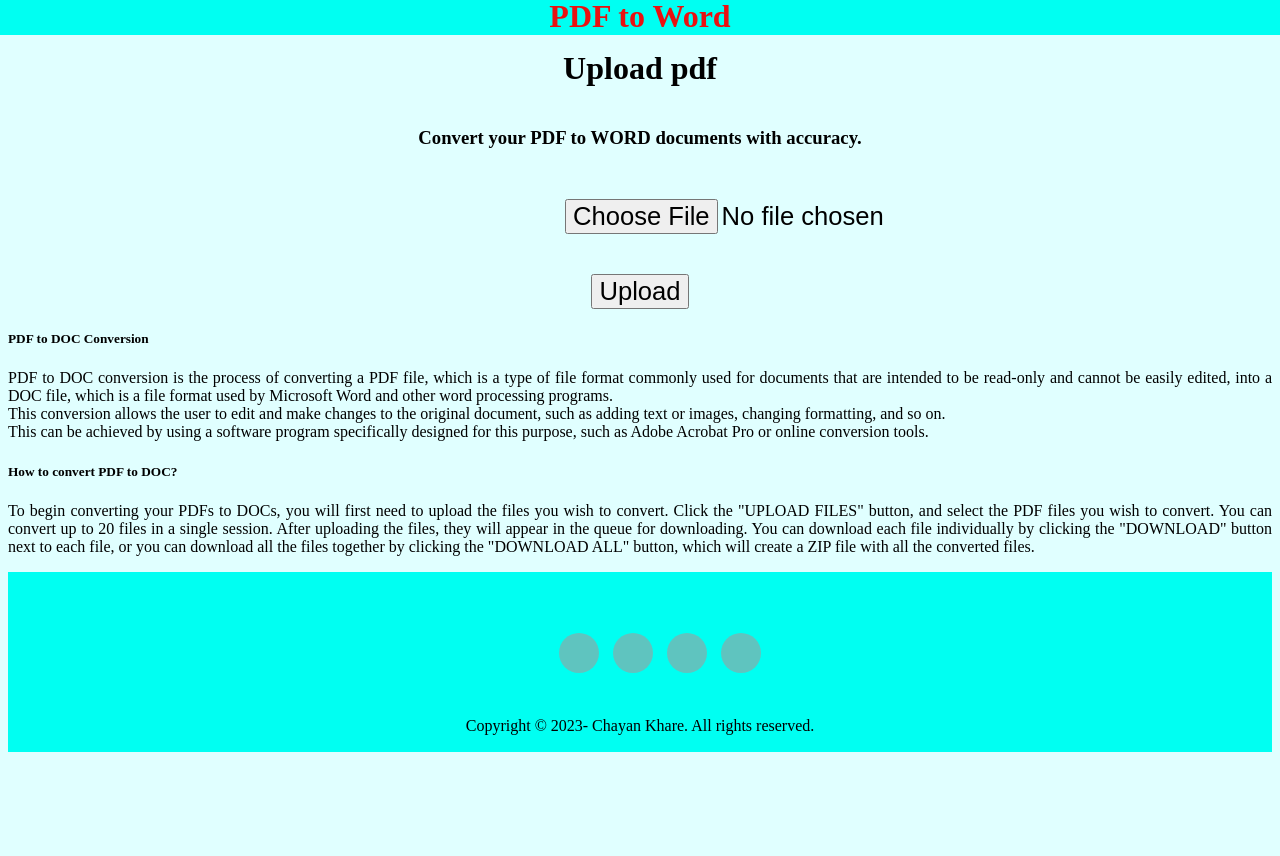
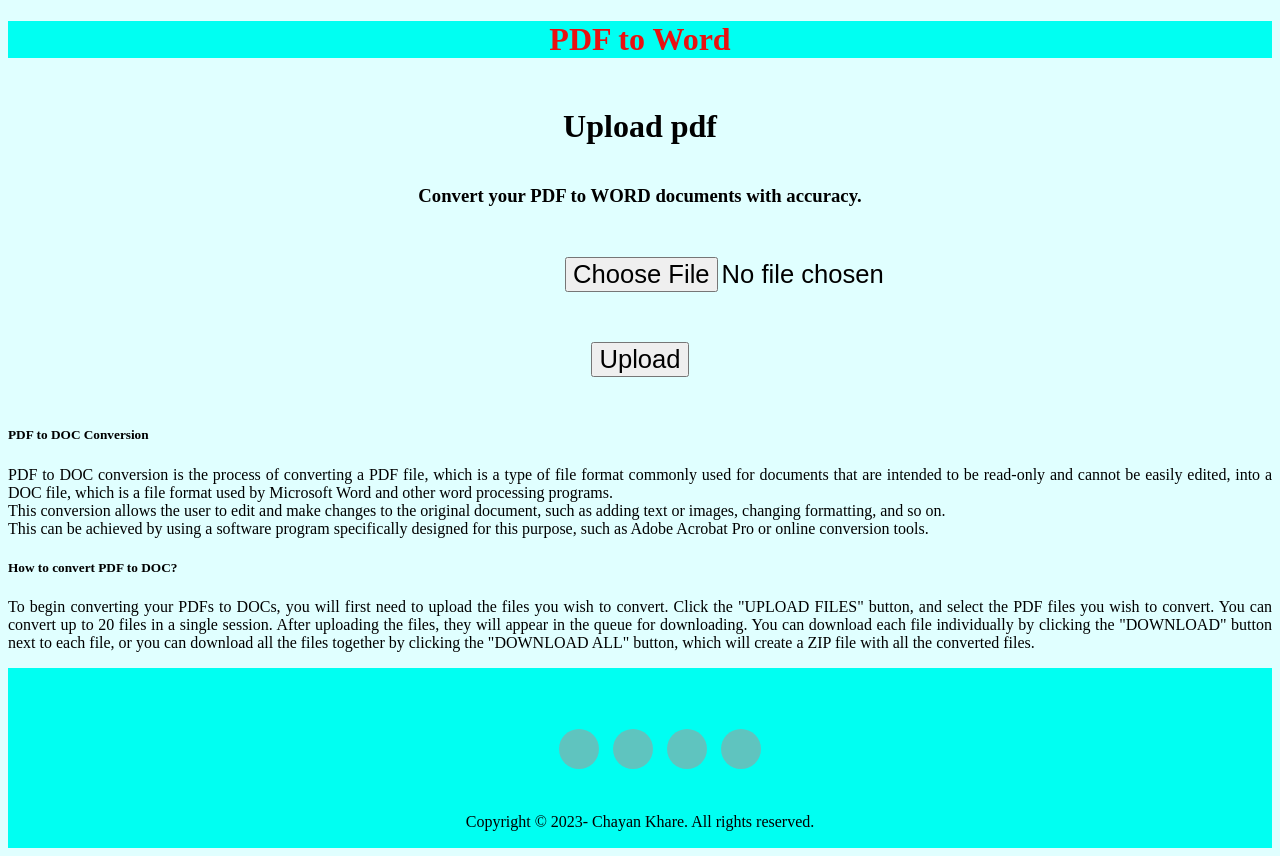
Before and after one commit to Chayan-Khare/pdf4word, a Flask app: page / in a window 1280 px wide. Before the commit the page ends 752 px from the top, so only its background shows below. Run offline with Flask 2, Linux system fonts and the light colour scheme; grey boxes are pictures that could not be loaded.

Commit message:
Update index.html

```diff
--- a/templates/index.html
+++ b/templates/index.html
@@ -79,9 +79,9 @@
 
 }
 .header {
-  position: fixed;
+
   left: 0;
-  bottom: 93%;
+  bottom: 92%;
   width: 100%;
   background-color: rgb(0, 255, 242);
   color: white;
@@ -96,6 +96,9 @@
   float: left;
   width: 60%; /* The width is 60%, by default */
 }
+   .error-message {
+        color: red;
+    }
 
 /* Use a media query to add a breakpoint at 800px: */
 @media screen and (max-width: 800px) {
@@ -122,21 +125,30 @@
     </p>
 
 
-    <form action="/index" method="POST" enctype="multipart/form-data">
-        <div>
-            <label>
-       <input style="font-size:2vw " type="file" name="filename" accept="application/pdf">
-    </label>
-        </div>
-        <!-- <div>
-            <label> -->
-       <input style="font-size:2vw " type="submit" value="Upload"  >
-    <!-- </label>
-</div> -->
+   <form action="/index" method="POST" enctype="multipart/form-data">
+      <div>
+          <label>
+              <input style="font-size:2vw " type="file" name="filename" accept="application/pdf" id="pdf-upload" onchange="validatePDF()">
+          </label>
+      </div>
+      <div>
+          <input style="font-size:2vw " type="submit" value="Upload" id="upload-button">
+      </div>
+  </form>
+  <div id="message" class="error-message"></div>
 
-
-
-    </form>
+  <script>
+      function validatePDF() {
+          var file = document.getElementById("pdf-upload").files[0];
+          if (file.type !== "application/pdf") {
+              document.getElementById("message").innerHTML = "Invalid format. Please upload a PDF file.";
+              document.getElementById("upload-button").disabled = true;
+          } else {
+              document.getElementById("message").innerHTML = "";
+              document.getElementById("upload-button").disabled = false;
+          }
+      }
+  </script>
 </center>
 <h5>PDF to DOC Conversion</h5>
 <p align="justify">PDF to DOC conversion is the process of converting a PDF file, which is a type of file format commonly used for documents that are intended to be read-only and cannot be easily edited, into a DOC file, which is a file format used by Microsoft Word and other word processing programs.
```
